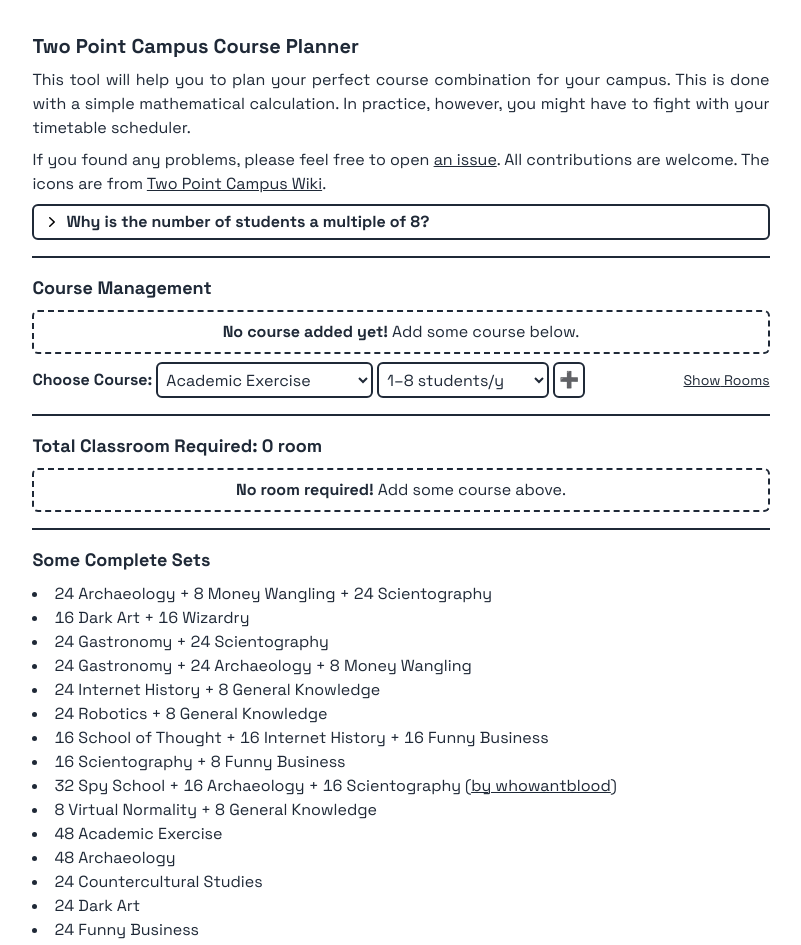
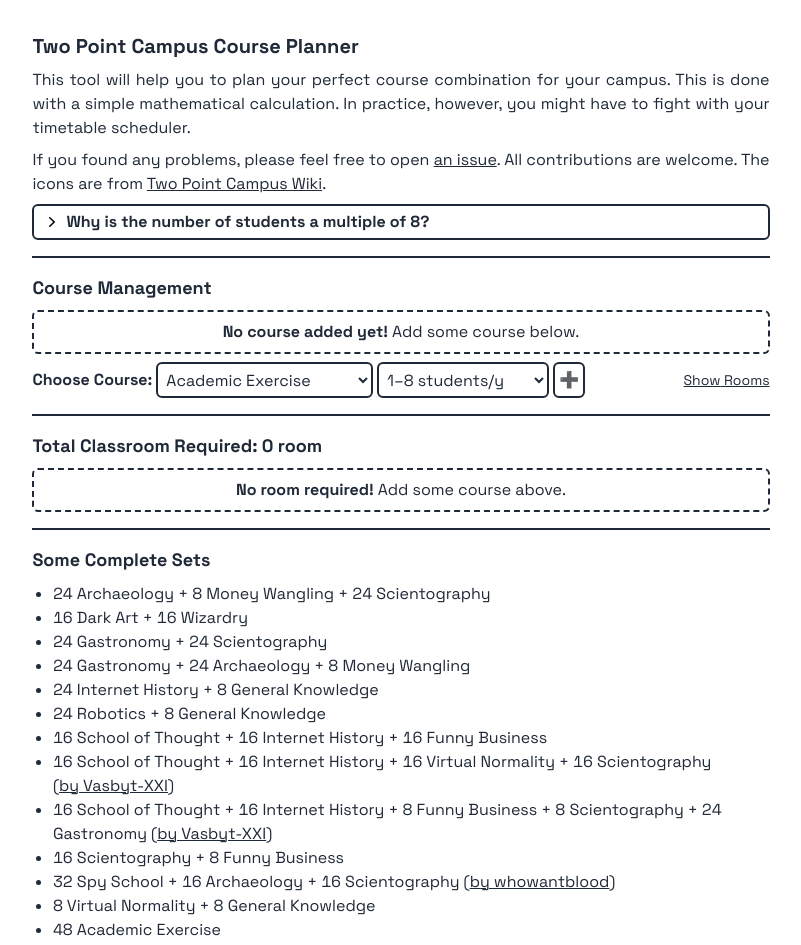
Before and after one commit to rootEnginear/tpc-course-planner, a Next.js app: page / in a window 1280 px wide. Shown: the top 945 px of the page, without its empty margins (239-1040 px from the left). Built offline with nearby package versions, Linux system fonts and the light colour scheme.

Commit message:
feat: add new school of thought combinations

```diff
--- a/src/pages/index.tsx
+++ b/src/pages/index.tsx
@@ -465,9 +465,41 @@
           <li>24 Internet History + 8 General Knowledge</li>
           <li>24 Robotics + 8 General Knowledge</li>
           <li>16 School of Thought + 16 Internet History + 16 Funny Business</li>
+          <li>
+            16 School of Thought + 16 Internet History + 16 Virtual Normality + 16
+            Scientography{" "}
+            <span className="whitespace-nowrap">
+              (
+              <a
+                href="https://www.reddit.com/r/TwoPointCampus/comments/120usyx/comment/jjbc3n9/"
+                target="_blank"
+                rel="nofollow noopener noreferrer"
+              >
+                by Vasbyt-XXI
+              </a>
+              )
+            </span>
+          </li>
+          <li>
+            16 School of Thought + 16 Internet History + 8 Funny Business + 8
+            Scientography + 24 Gastronomy{" "}
+            <span className="whitespace-nowrap">
+              (
+              <a
+                href="https://www.reddit.com/r/TwoPointCampus/comments/120usyx/comment/jjbc3n9/"
+                target="_blank"
+                rel="nofollow noopener noreferrer"
+              >
+                by Vasbyt-XXI
+              </a>
+              )
+            </span>
+          </li>
           <li>16 Scientography + 8 Funny Business</li>
           <li>
-            32 Spy School + 16 Archaeology + 16 Scientography (
+            32 Spy School + 16 Archaeology + 16 Scientography{" "}
+            <span className="whitespace-nowrap">
+              (
               <a
                 href="https://github.com/rootEnginear/tpc-course-planner/discussions/1"
                 target="_blank"
@@ -476,6 +508,7 @@
                 by whowantblood
               </a>
               )
+            </span>
           </li>
           <li>8 Virtual Normality + 8 General Knowledge</li>
           <li>48 Academic Exercise</li>
--- a/src/styles/globals.css
+++ b/src/styles/globals.css
@@ -27,7 +27,7 @@
 }
 
 ul {
-  @apply mb-8 list-inside list-disc;
+  @apply mb-8 ml-[2ch] list-disc;
 }
 
 button:not(.link),
```
Lines whose indentation alone changed are shown as unchanged.
